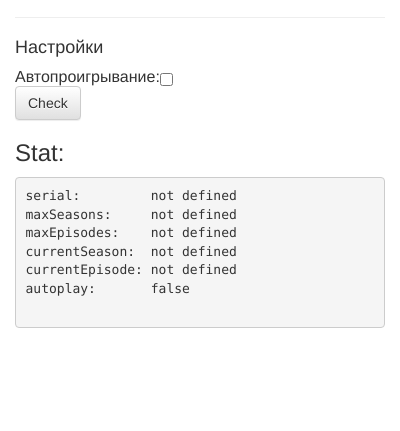
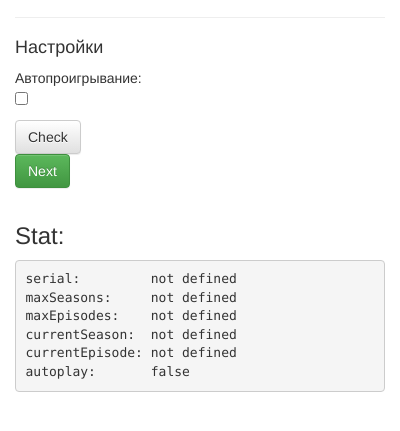
Before and after one commit to iCubeDm/hdrezka-extension, a browser extension: page popup.html in a window 400 px wide. Shown: the part 49-480 px from the top of the page. Drawn offline with Linux system fonts and the light colour scheme.

Commit message:
next episode works

```diff
--- a/js/app.js
+++ b/js/app.js
@@ -42,12 +42,17 @@ let stats = {
   },
 
   checkForChanges: async function () {
-      return await this.updateStat()
+    if (await tabAction('isEpisodeFinished')) {
+      await tabAction('nextEpisode')
+      return this.updateStat()
+    }
+    return this.updateStat()
   },
 
-  switchEpisode: async function () {
-    console.log('Switch episode')
-    await tabAction('chan')
+  nextEpisode: async function () {
+    console.log('next episode')
+    await tabAction('nextEpisode')
+    return this.updateStat()
   }
 }
 
@@ -71,6 +76,19 @@ let vm = new Vue({
       Vue.set(this.props, 'maxEpisodes', response.maxEpisodes)
       Vue.set(this.props, 'currentSeason', response.currentSeason)
       Vue.set(this.props, 'currentEpisode', response.currentEpisode)
+    },
+    nextEpisode: async function () {
+      console.log('checking for changes')
+
+      let response = await stats.nextEpisode()
+
+      console.log(response)
+
+      Vue.set(this.props, 'serial', response.serial)
+      Vue.set(this.props, 'maxSeasons', response.maxSeasons)
+      Vue.set(this.props, 'maxEpisodes', response.maxEpisodes)
+      Vue.set(this.props, 'currentSeason', response.currentSeason)
+      Vue.set(this.props, 'currentEpisode', response.currentEpisode)
     }
   }
 })
--- a/js/content.js
+++ b/js/content.js
@@ -24,13 +24,18 @@ let contentParser = {
     $('div#player').hasClass('is-finished')
   },
 
-  nextEpisode: function nextEpisode(){
-    console.log("changing episode")
+  nextEpisode: function nextEpisode () {
+    let currentSeason = this.getCurrentSeason() * 1
+    let nextEpisode = this.getCurrentEpisode() * 1 + 1
+    console.log('switching')
+    $(`#simple-episodes-list-${currentSeason} > li:nth-child(${nextEpisode})`).click()
+    console.log('switched')
+    console.log('starting')
+    let sourceUrl = $('#cdn-player').attr('src')
+    $('#cdn-player').attr('src', sourceUrl+'&autoplay=1')
+    console.log('started')
+
   },
-
-  clickOnSelector: function clickOnSelector (selector) {
-    console.log('clicking on ' + selector)
-  }
 }
 
 chrome.runtime.onMessage.addListener(function (request, sender, sendMessage) {
@@ -53,8 +58,8 @@ chrome.runtime.onMessage.addListener(function (request, sender, sendMessage) {
     case 'isEpisodeFinished':
       sendMessage({data: contentParser.isEpisodeFinished()})
       break
-    case 'clickOnSelector':
-      sendMessage({data: contentParser.clickOnSelector()})
+    case 'nextEpisode':
+      sendMessage({data: contentParser.nextEpisode()})
       break
     default:
       sendMessage({})
--- a/popup.html
+++ b/popup.html
@@ -18,20 +18,26 @@
 <body>
 <div id="app" class="container-fluid">
     <!-- app goes in here-->
-    <div>
     <h3>HDRezka Extension</h3>
     <hr>
     <h4>Настройки</h4>
-        <div class="serial">
-            <table>
-                <tr>
-                    <td>Автопроигрывание:</td>
-                    <td><input type="checkbox" id="autoplay" v-bind="isAutoplay"></td>
-                </tr>
-            </table>
+    <div class="row">
+        <div class="form-inline">
+            <div class="form-group">
+                <div class="col-sm-1">Автопроигрывание:</div>
+                <div class="col-sm-1">
+                    <input type="checkbox" id="autoplay" v-bind="isAutoplay">
                 </div>
-        <div>
+            </div>
+
+            <div class="form-group">
+                <div class="col-sm-2">
                     <button class="btn btn-default" @click="checkForChanges">Check</button>
+                </div>
+                <div class="col-sm-2">
+                    <button class="btn btn-success" @click="nextEpisode">Next</button>
+                </div>
+            </div>
         </div>
     </div>
     <h3>Stat:</h3>
```
Also changed, not shown: manifest.json. Lines whose indentation alone changed are shown as unchanged.
